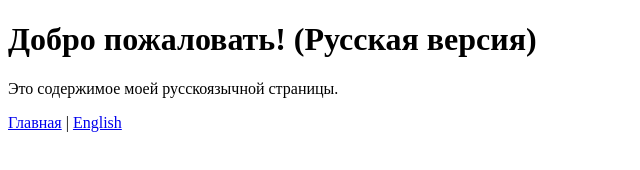
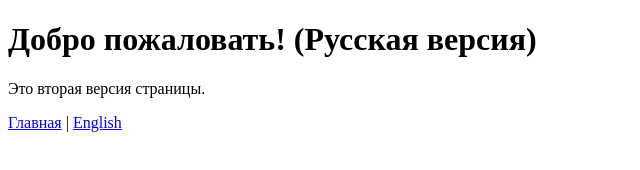
Before and after one commit to TaTkaqp/DSA2.4.3, a plain HTML site: page ru/index.html in a window 1280 px wide. Shown: the whole page, without its empty margins (0-640 px from the left). Drawn offline with Linux system fonts and the light colour scheme.

Commit message:
Update index.html

```diff
--- a/ru/index.html
+++ b/ru/index.html
@@ -6,7 +6,7 @@
 </head>
 <body>
     <h1>Добро пожаловать! (Русская версия)</h1>
-    <p>Это содержимое моей русскоязычной страницы.</p>
+    <p>Это вторая версия страницы.</p>
     <nav>
         <a href="/ваш-репозиторий/">Главная</a> |
         <a href="/ваш-репозиторий/en/">English</a>
```
